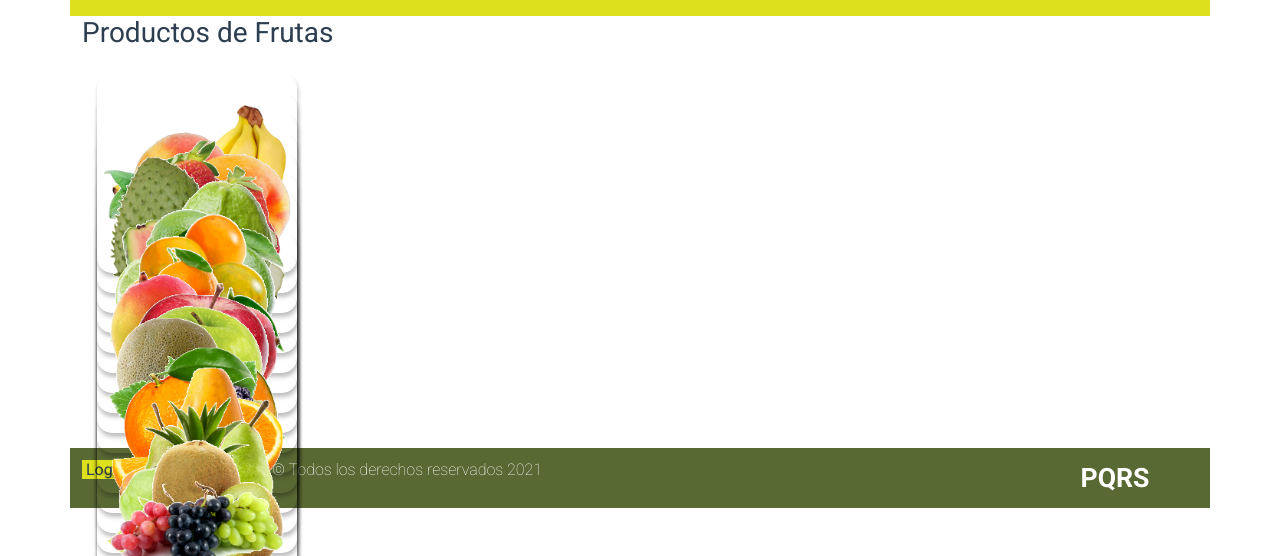
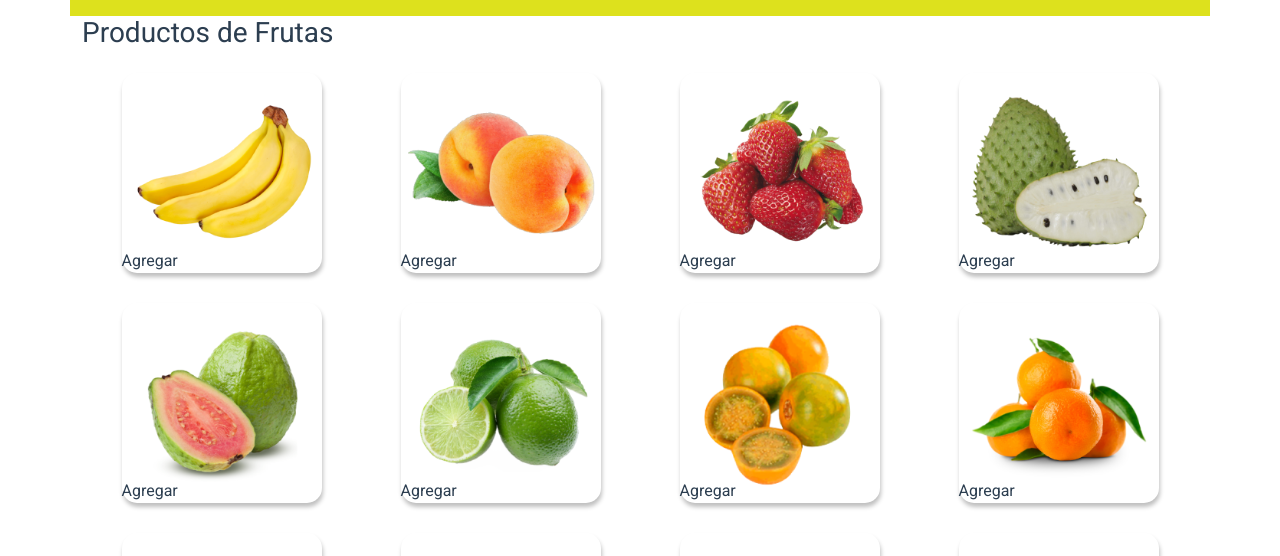
Before and after one commit to hatara/ventas_agro_e-1-56, a Vue app: page /productos/1 in a window 1280 px wide. Shown: the part 244-800 px from the top of the page. Built offline with nearby package versions, Linux system fonts and the light colour scheme.

Commit message:
Solucionado posición tarjetas productos y hover

```diff
--- a/src/components/TarjetasProducto.vue
+++ b/src/components/TarjetasProducto.vue
@@ -1,6 +1,7 @@
 <template>
     <div class="container">
         <img class="img-prod" :src="getImageProducto(imagen)">
+        <div class="etiqueta">Agregar</div>
     </div>
 </template>
 
@@ -20,45 +21,29 @@ export default {
     }
 }
 </script>
-
 <style scoped>
-.container{
+.container {
     display: flex;
     width: min-content;
     height: 100%;
     padding: 5px;
     margin: 10px;
-    position:relative;
+    position: relative;
 }
-.img-prod{
-    display: flex;
-    width: 200px;
-    box-shadow: 1px 4px 4px rgba(0, 0, 0, 0.25);
-    border-radius: 15px;
-    position:absolute;
-}
-.img-cat-top{
+.img-prod {
     display: flex;
     width: 200px;
     box-shadow: 1px 4px 4px rgba(0, 0, 0, 0.25);
     border-radius: 15px;
 }
-.img-cat:hover{
-    transition: all 0,50;
-    display: block;
+.img-prod:hover {
+    background-color: chartreuse;
     -moz-box-sizing: border-box;
     box-sizing: border-box;
-    width: 200px;
-    opacity: 0;
 }
-
-
-
-/* .img-cat:hover{
-    filter: brightness(60%);
-    transition: all 0,50;
-} */
-
-
-
+.etiqueta {
+    display: flex;
+    position: absolute;
+    align-self:flex-end;
+}
 </style>
--- a/src/views/Home.vue
+++ b/src/views/Home.vue
@@ -6,7 +6,6 @@
   <div class="items">
     <tarjetas-categoria v-for="categoria in categorias" :key="categoria.id" :nombre="categoria.nombre" :imagen="categoria.imagen" :id="categoria.id"/>
   </div>
-
   <pie-pagina/>
 </template>
 
@@ -28,7 +27,6 @@ export default {
   },
   data () {
     return {
-
       categorias: [
         {
           id: 1,
@@ -65,24 +63,13 @@ export default {
       ]
     }
   },
-
 }
 </script>
 <style scoped>
-.cat-container {
-  align-content: center;
-
-}
-.div-cat {
-  text-align: center;
-  position: relative;
-}
-
 .items{
   display:flex;
   justify-content: space-around;
   width: 100%;
   flex-wrap: wrap;
 }
-
 </style>
--- a/src/views/Productos.vue
+++ b/src/views/Productos.vue
@@ -134,3 +134,11 @@ export default {
     }
 }
 </script>
+<style scoped>
+.items{
+  display: flex;
+  justify-content: space-around;
+  width: 100%;
+  flex-wrap: wrap;
+}
+</style>
```
Also changed, not shown: src/components/TarjetasCategoria.vue (+2 -18 lines).
